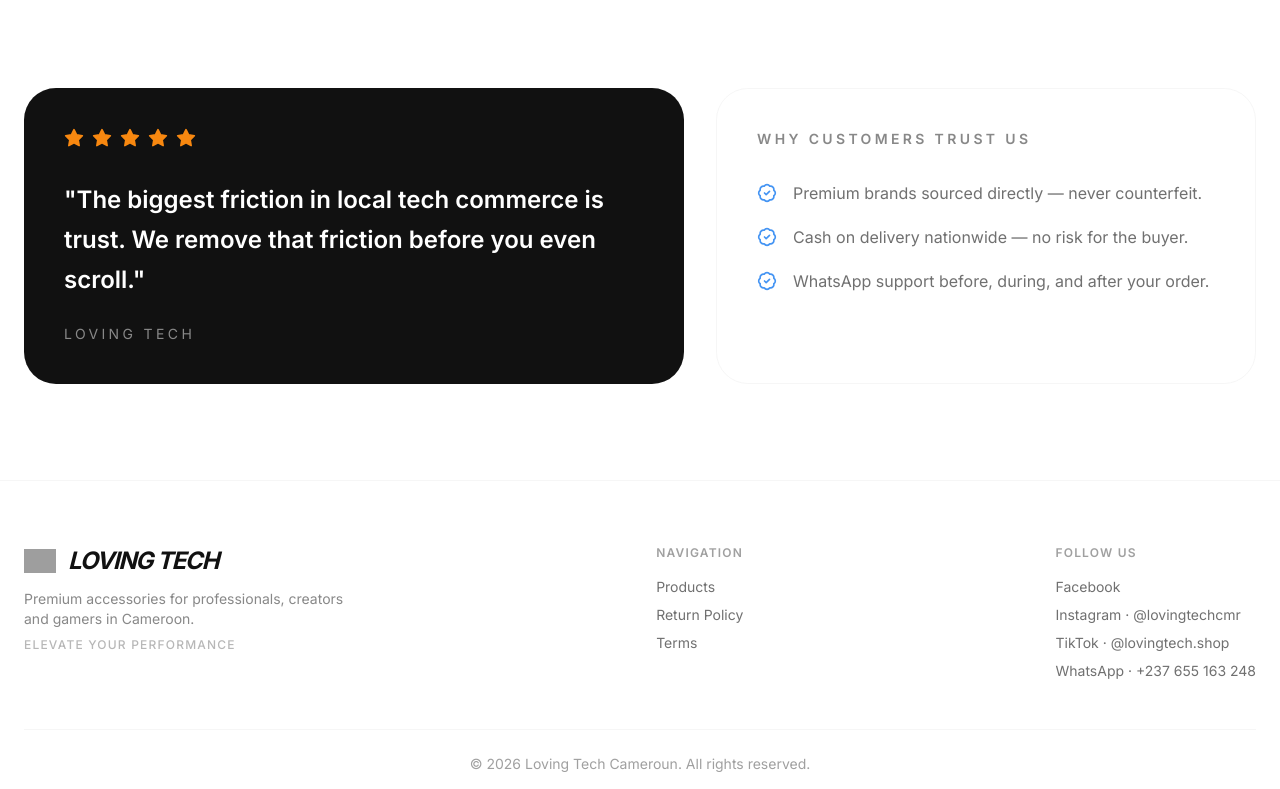
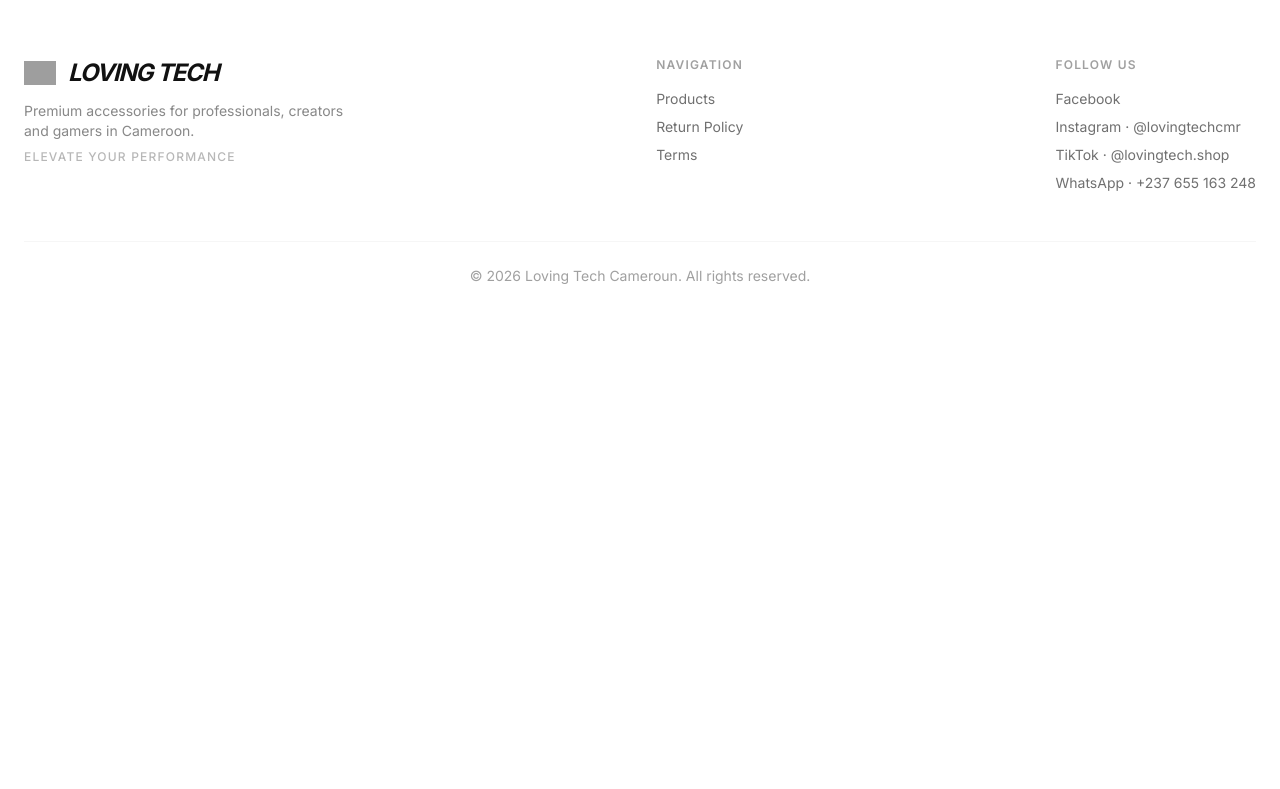
Before and after one commit to Theryx/LovingTech, a Next.js app: page / in a window 1280 px wide. Shown: the part 3211-4000 px from the top of the page. After the commit the page ends 3529 px from the top, so only its background shows below. Built offline with nearby package versions, Linux system fonts and the light colour scheme; no server answers; the database is empty; grey boxes are pictures that could not be loaded.

Commit message:
feat(homepage): remove brand statement section before footer

```diff
--- a/src/app/page.tsx
+++ b/src/app/page.tsx
@@ -4,13 +4,11 @@
 import Link from 'next/link';
 import {
   ArrowRight,
-  BadgeCheck,
   CheckCircle2,
   Clock3,
   MessageCircle,
   ShieldCheck,
   ShoppingBag,
-  Star,
   Truck,
 } from 'lucide-react';
 import ProductCard from '@/components/ProductCard';
@@ -283,42 +281,6 @@
         </div>
       </section>
 
-      {/* Brand statement */}
-      <section className="mx-auto max-w-7xl px-6 py-24">
-        <div className="grid grid-cols-1 gap-8 lg:grid-cols-[1.1fr_0.9fr]">
-          <div className="rounded-[2rem] bg-brand-dark p-10 text-white">
-            <div className="flex items-center gap-2 text-brand-orange" aria-hidden="true">
-              {[...Array(5)].map((_, i) => <Star key={i} className="h-5 w-5 fill-current" />)}
-            </div>
-            <p className="mt-8 max-w-2xl text-2xl font-semibold leading-10">
-              {t({
-                en: '"The biggest friction in local tech commerce is trust. We remove that friction before you even scroll."',
-                fr: "« Le plus grand frein du commerce tech local, c'est la confiance. Nous supprimons ce frein avant même le premier scroll. »",
-              })}
-            </p>
-            <p className="mt-6 text-sm uppercase tracking-[0.24em] text-white/50">Loving Tech</p>
-          </div>
-
-          <div className="rounded-[2rem] border border-brand-grey/20 p-10">
-            <p className="text-sm font-semibold uppercase tracking-[0.24em] text-brand-dark/50">
-              {t({ en: 'Why customers trust us', fr: 'Pourquoi les clients nous font confiance' })}
-            </p>
-            <div className="mt-8 space-y-5">
-              {[
-                t({ en: 'Premium brands sourced directly — never counterfeit.', fr: 'Marques premium sourcées directement — jamais de contrefaçons.' }),
-                t({ en: 'Cash on delivery nationwide — no risk for the buyer.', fr: 'Paiement à la livraison partout — aucun risque pour l\'acheteur.' }),
-                t({ en: 'WhatsApp support before, during, and after your order.', fr: 'Assistance WhatsApp avant, pendant et après votre commande.' }),
-              ].map((text, i) => (
-                <div key={i} className="flex gap-4">
-                  <BadgeCheck className="mt-0.5 h-5 w-5 shrink-0 text-brand-blue" aria-hidden="true" />
-                  <p className="text-brand-dark/60">{text}</p>
-                </div>
-              ))}
-            </div>
-          </div>
-        </div>
-      </section>
-
       {/* Footer */}
       <footer className="border-t border-brand-grey/20 bg-white px-6 pb-8 pt-16">
         <div className="mx-auto max-w-7xl">
```
